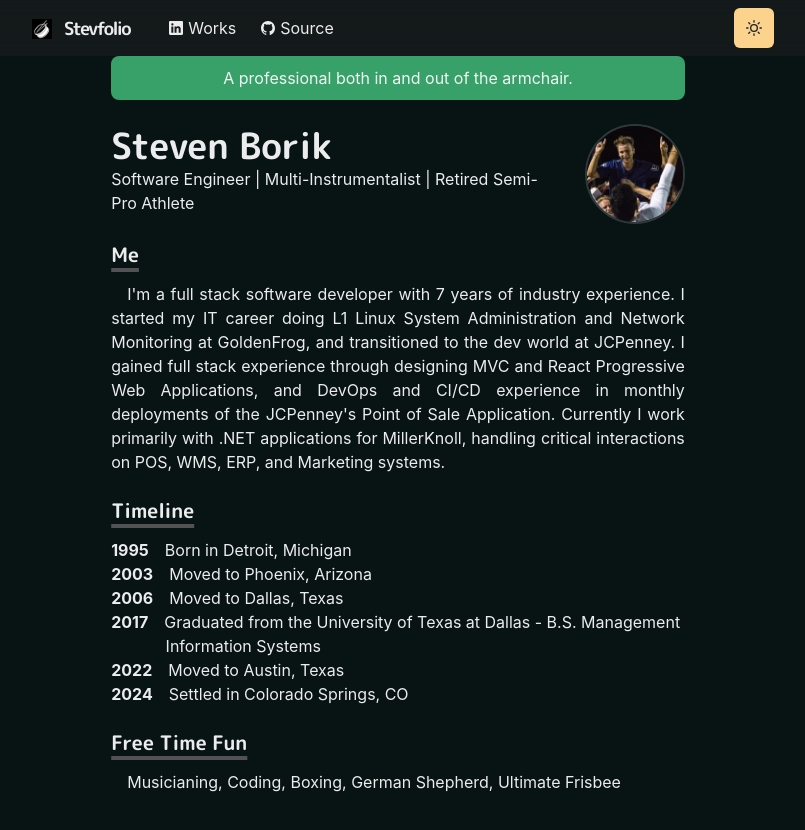
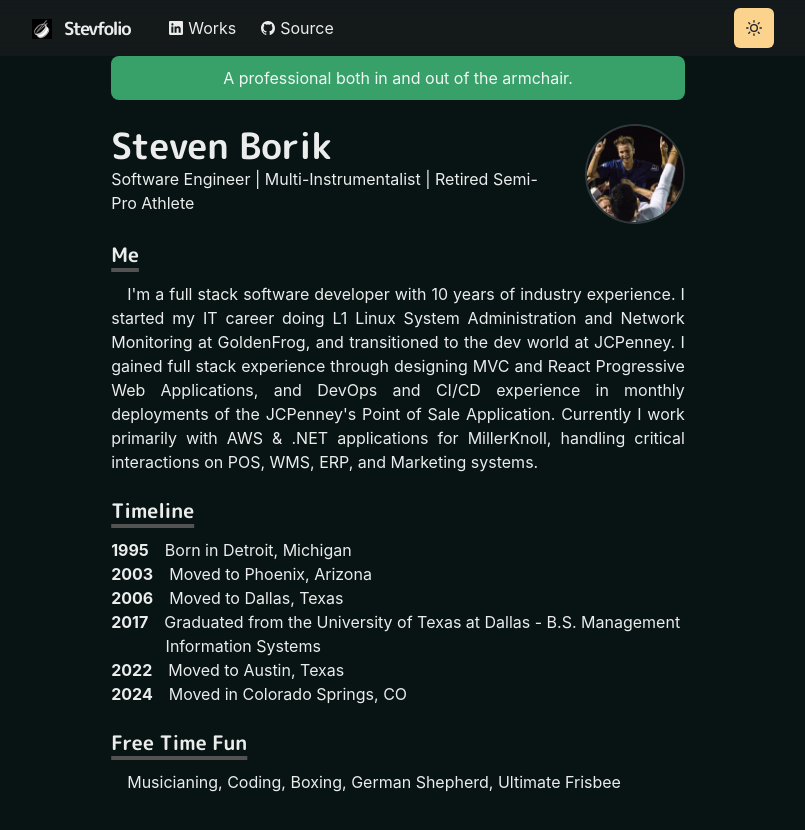
Before and after one commit to StevenJBorik/Stevfolio, a Next.js app: page / in a window 1280 px wide. Shown: the top 830 px of the page, without its empty margins (242-1047 px from the left). Built offline with nearby package versions, Linux system fonts and the light colour scheme.

Commit message:
Update index.js

```diff
--- a/pages/index.js
+++ b/pages/index.js
@@ -38,11 +38,11 @@ const Page = () => {
                         Me
                     </Heading>
                     <Paragraph>
-                        I'm a full stack software developer with 7 years of industry experience. I started my IT
+                        I'm a full stack software developer with 10 years of industry experience. I started my IT
                         career doing L1 Linux System Administration and Network Monitoring at GoldenFrog, and transitioned to the dev world at JCPenney.
                         I gained full stack experience through designing MVC and React Progressive Web Applications, and
                         DevOps and CI/CD experience in monthly deployments of the JCPenney's Point of Sale Application.
-                        Currently I work primarily with .NET applications for MillerKnoll,
+                        Currently I work primarily with AWS & .NET applications for MillerKnoll,
                         handling critical interactions on POS, WMS, ERP, and Marketing systems.
                     </Paragraph>
                     <Box align="center" my="4">
@@ -80,7 +80,7 @@ const Page = () => {
                         </BioSection>
                      <BioSection>
                         <BioYear>2024</BioYear>
-                        Settled in Colorado Springs, CO
+                        Moved in Colorado Springs, CO
                     </BioSection>
                 </Section>
 
```
